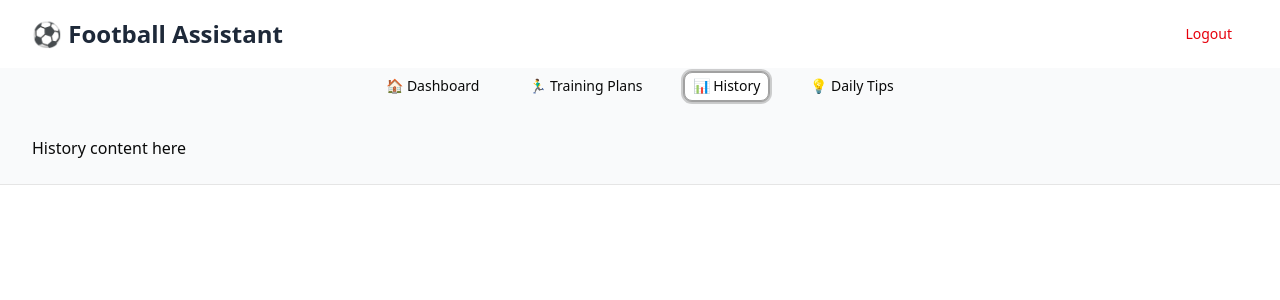
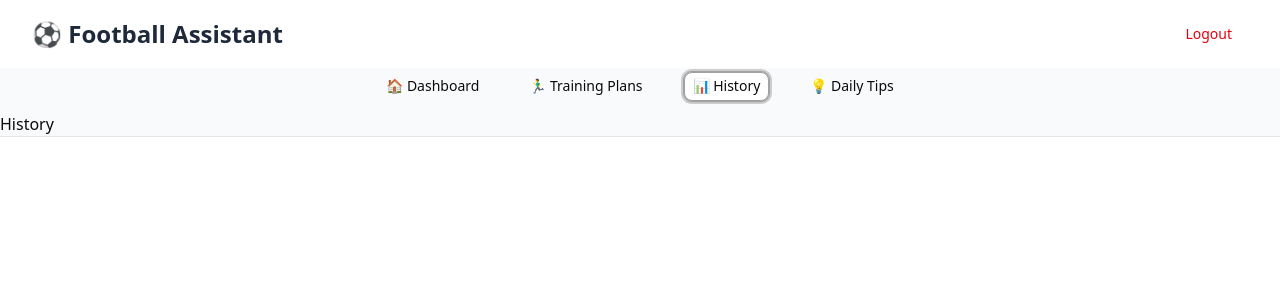
Before and after one commit to faaiz251/Foot_GPT, a React (Vite) app in the folder client/: page /dashboard in a window 1280 px wide. Both pictures are taken after a click on the tab "📊 History". Shown: the top 300 px of the page. Built offline with nearby package versions, Linux system fonts and the light colour scheme; no server answers.

Commit message:
history page added

```diff
--- /dev/null
+++ b/client/src/Minor Pages/History.jsx
@@ -0,0 +1,7 @@
+import React from 'react'
+
+export default function History() {
+  return (
+    <div>History</div>
+  )
+}
--- a/client/src/landing/Dashboard.jsx
+++ b/client/src/landing/Dashboard.jsx
@@ -10,6 +10,7 @@ import { Button } from "../../components/ui/button";
 import HomePage from "../Minor Pages/HomePage";
 import TrainingPage from "../Minor Pages/TrainingPage";
 import { Dailytip } from "../Minor Pages/Dailytip";
+import History from "../Minor Pages/History";
 
 const Dashboard = () => {
   const [activeTab, setActiveTab] = useState("home");
@@ -96,9 +97,7 @@ const Dashboard = () => {
           <TrainingPage />
         </TabsContent>
         <TabsContent value="history">
-          <div className="max-w-7xl mx-auto py-6 px-4 sm:px-6 lg:px-8">
-            History content here
-          </div>
+         <History />
         </TabsContent>
         <TabsContent value="tips">
          <Dailytip />
```
